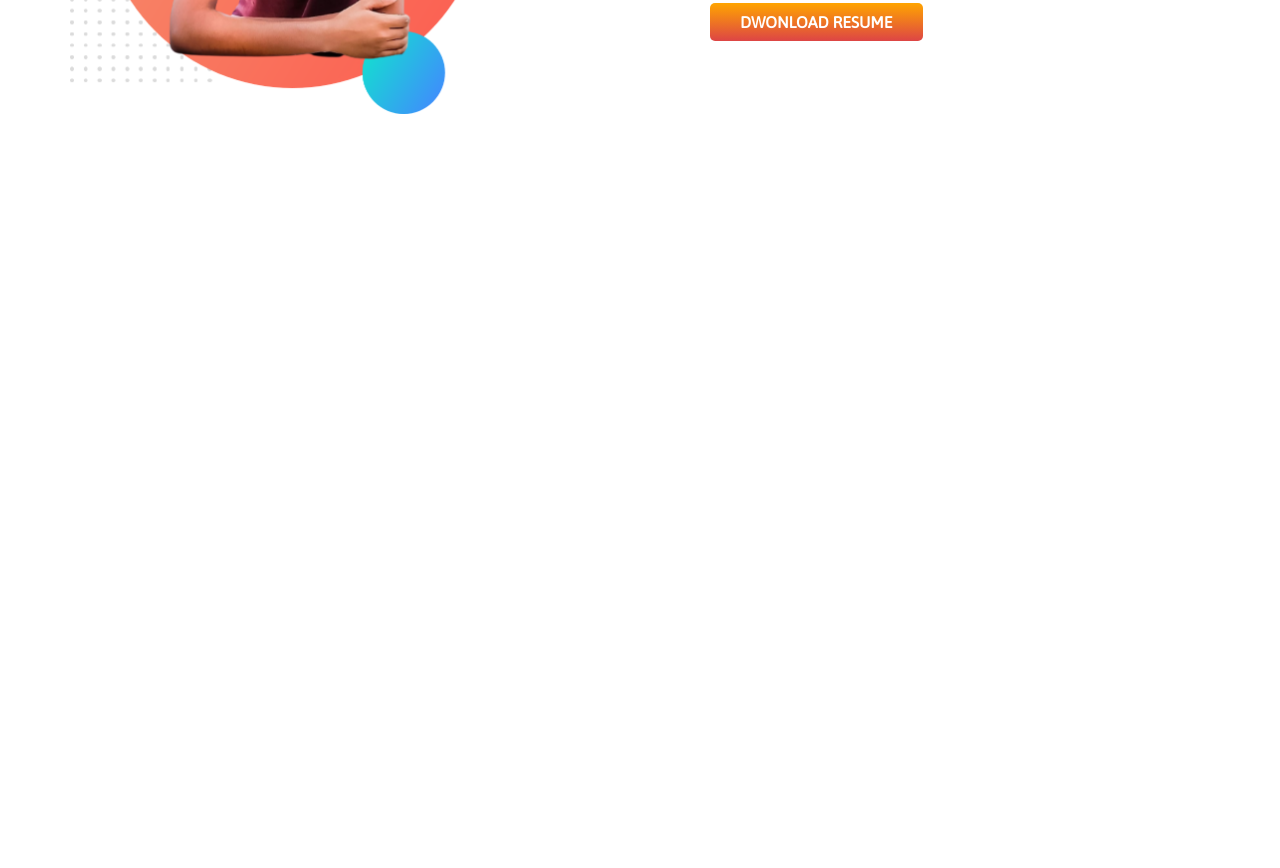
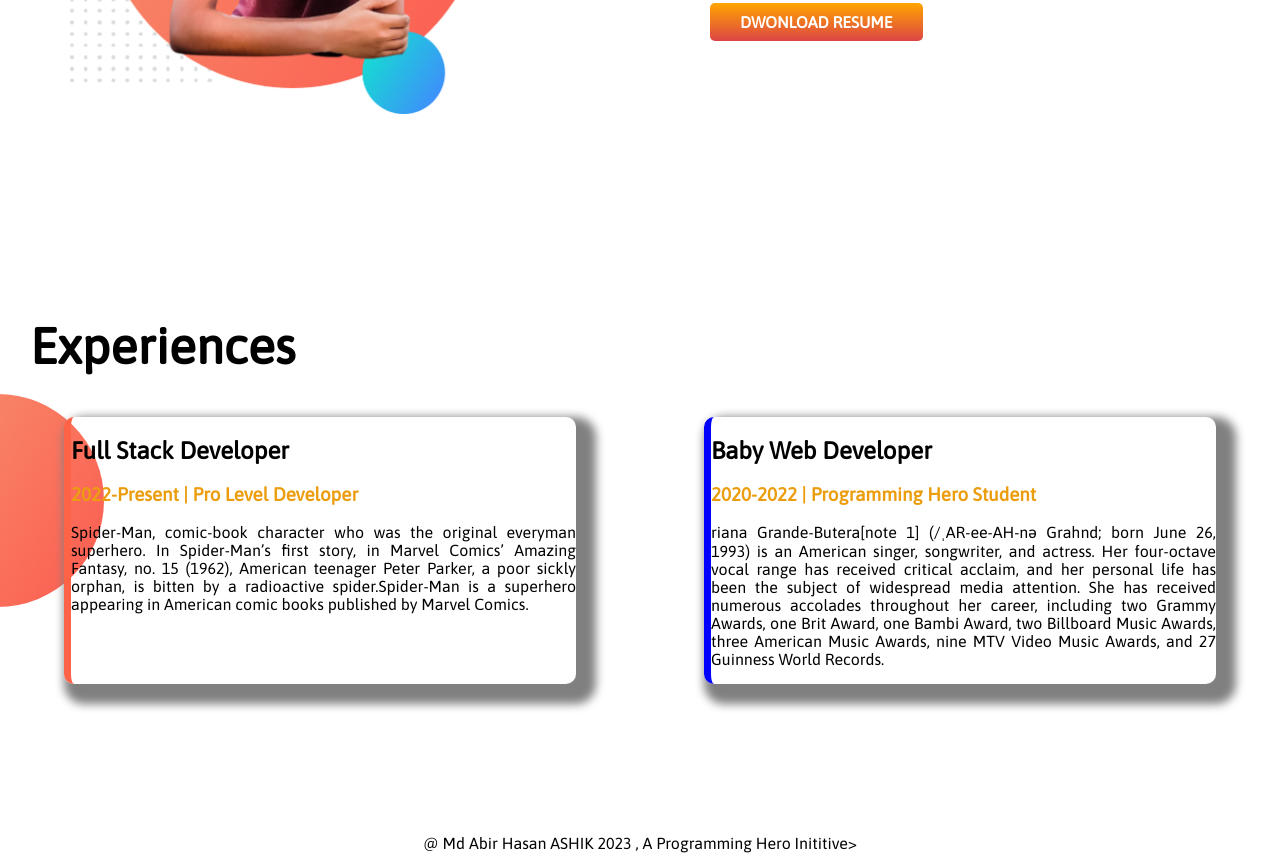
Before and after one commit to AbirHasanAshik/developer-portfolio, a plain HTML site: page index.html in a window 1280 px wide. Shown: the part 1061-1929 px from the top of the page. Before the commit the page ends 1378 px from the top, so only its background shows below. Drawn offline with Linux system fonts and the light colour scheme.

Commit message:
styled bordar added

```diff
--- a/index.html
+++ b/index.html
@@ -13,12 +13,13 @@
 </head>
 
 <body>
-    <section class="top-banner">
+    <section class="top-banner flexible-container">
         <div class="half-width">
             <h1>Welcome To</h1>
             <h1> <span class="ashik"> Abir Hasan ASHIK </span>World</h1>
             <h3>Build Climber and Train Stoper</h3>
-            <p>Spider-Man is a superhero appearing inAmerican comic books published by Marvel Comics. Created
+            <p class="alaine">Spider-Man is a superhero appearing inAmerican comic books published by Marvel Comics.
+                Created
                 bywriter-editor Stan Lee and artist Steve Ditko,Spider-Man is a fictional character in the Marvel
                 CinematicUniverse ... Read our latest articles and updates about all things relating to Spider-Man.</p>
             <a class="link-button" target="_blank" href=" https://www.facebook.com/profile.php?id=100017075644303">HERE
@@ -30,7 +31,7 @@
     </section>
 
 
-    <section class="dream-big">
+    <section class="dream-big flexible-container">
         <div class="half-width">
             <img class="photo2" src="my-bg.png" alt="">
         </div>
@@ -38,7 +39,8 @@
         <div class="half-width">
             <h1> Dream Big</h1>
             <h2>Become a Web Developer</h2>
-            <p>Spider-Man, comic-book character who was the original everyman superhero. In Spider-Man’s first story, in
+            <p class="alaine">Spider-Man, comic-book character who was the original everyman superhero. In Spider-Man’s
+                first story, in
                 Marvel Comics’ Amazing Fantasy, no. 15 (1962), American teenager Peter Parker, a poor sickly orphan, is
                 bitten by a radioactive spider.Spider-Man is a superhero appearing in American comic books published by
                 Marvel Comics. Created by writer-editor Stan Lee and artist Steve Ditko</p>
@@ -47,6 +49,40 @@
         </div>
     </section>
 
+    <section class="experience-area">
+        <h1 class="experience">Experiences</h1>
+        <div class="flexible-container">
+            <div id="full-stack-developer" class="experience-item">
+                <h2>Full Stack Developer</h2>
+                <h3 class="ashik">2022-Present | Pro Level Developer </h3>
+                <p class="alaine">Spider-Man, comic-book character who was the original everyman superhero. In
+                    Spider-Man’s first
+                    story, in
+                    Marvel Comics’ Amazing Fantasy, no. 15 (1962), American teenager Peter Parker, a poor sickly orphan,
+                    is
+                    bitten by a radioactive spider.Spider-Man is a superhero appearing in American comic books published
+                    by
+                    Marvel Comics.</p>
+            </div>
+            <div id="baby-web-developer" class="experience-item">
+                <h2>Baby Web Developer</h2>
+                <h3 class="ashik">2020-2022 | Programming Hero Student </h3>
+                <p class="alaine">riana Grande-Butera[note 1] (/ˌAR-ee-AH-nə Grahnd; born June 26, 1993) is an
+                    American
+                    singer, songwriter, and actress. Her four-octave vocal range has received critical acclaim, and her
+                    personal life has been the subject of widespread media attention. She has received numerous
+                    accolades
+                    throughout her career, including two Grammy Awards, one Brit Award, one Bambi Award, two Billboard
+                    Music
+                    Awards, three American Music Awards, nine MTV Video Music Awards, and 27 Guinness World Records.</p>
+            </div>
+        </div>
+
+    </section>
+
 </body>
+<footer>
+    <p> @ Md Abir Hasan ASHIK 2023 , A Programming Hero Inititive></p>
+</footer>
 
 </html>
--- a/style.css
+++ b/style.css
@@ -1,25 +1,33 @@
 body {
     font-family: 'Asap', sans-serif;
     margin: 0;
+}
+
+.alaine {
+    text-align: justify;
 }
 
 h1 {
     font-size: 50px;
 }
 
+h2 {}
+
 .ashik {
     color: rgb(235, 157, 13);
 }
 
-section {
+.flexible-container {
     display: flex;
     margin-bottom: 150px;
+
 }
 
 .half-width {
     width: 50%;
     margin-left: 20px;
     padding: 50px;
+
 }
 
 .half-width img {
@@ -45,3 +53,35 @@ section {
     background-repeat: no-repeat;
     background-position-x: right;
 }
+
+.experience {
+    margin-left: 30px;
+}
+
+.experience-area {
+    background-image: url(images/exp-bg.png);
+    background-repeat: no-repeat;
+    background-position: left;
+
+}
+
+.experience-item {
+    width: 40%;
+    margin-left: 5%;
+    margin-right: 5%;
+    padding left: 20px;
+    border-radius: 10px;
+    box-shadow: 10px 10px 10px 10px gray;
+}
+
+#full-stack-developer {
+    border-left: 7px solid tomato;
+}
+
+#baby-web-developer {
+    border-left: 7px solid blue;
+}
+
+footer p {
+    text-align: center;
+}
```
